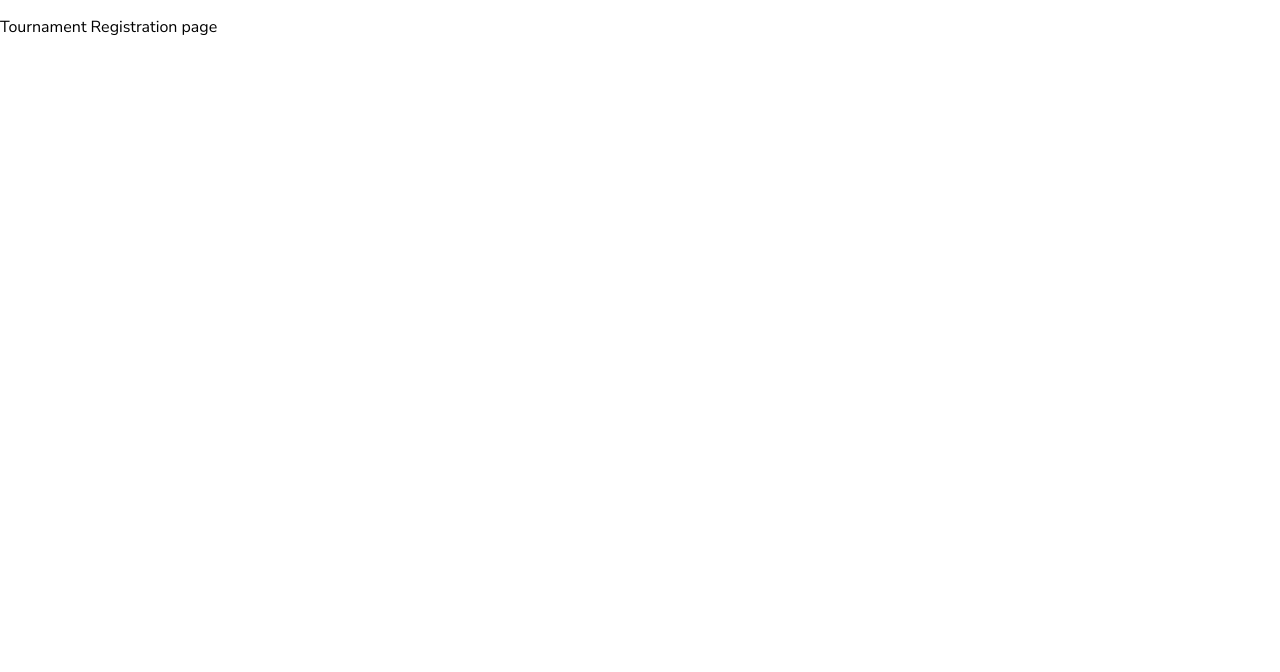
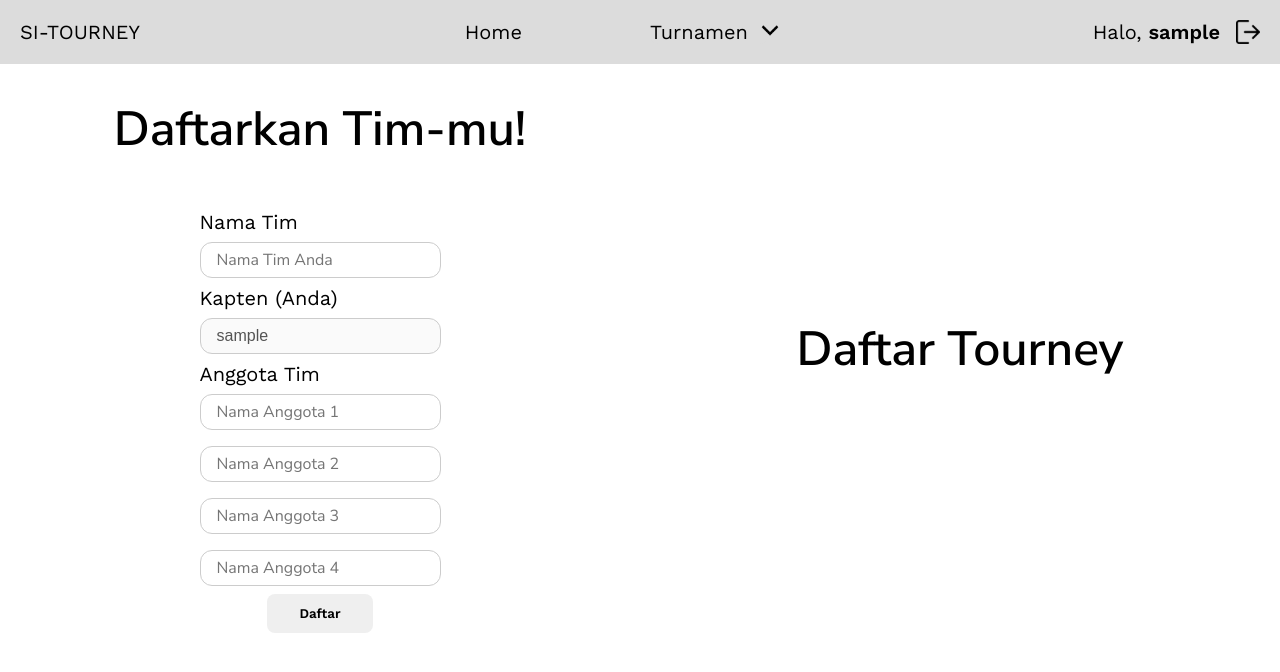
Before and after one commit to pejuang-awan/FE-Tournament-Website, a React (Create React App) app: page /tournament/register/1 in a window 1280 px wide. Shown: the top 672 px of the page. Built offline with nearby package versions, Linux system fonts and the light colour scheme; sample sign-in values are in the browser's storage.

Commit message:
Implement Register (Join) Tournament Page

```diff
--- a/src/components/Input.js
+++ b/src/components/Input.js
@@ -1,11 +1,11 @@
 import React from 'react';
 import '../static/css/components/Input.css';
 
-export default function Input({ label, placeholderText, type, name, value, onChange, customStyling }) {
+export default function Input({ label, placeholderText, type, name, value, onChange, customStyling, disabled }) {
     return (
         <div className='input-container'>
             <label>{label}</label>
-            <input id={customStyling} type={type} placeholder={placeholderText} name={name} value={value} onChange={onChange}></input>
+            <input id={customStyling} type={type} placeholder={placeholderText} name={name} value={value} onChange={onChange} disabled={disabled}></input>
         </div>
     )
 }
--- a/src/pages/RegisterTourney.js
+++ b/src/pages/RegisterTourney.js
@@ -1,7 +1,135 @@
+import React, { useState, useEffect } from 'react';
+import { useNavigate } from 'react-router-dom';
+import axios from 'axios';
+import '../static/css/pages/RegisterTourney.css';
+import Button from '../components/Button';
+import Input from "../components/Input";
+import Navbar from "../components/Navbar";
+
 export default function RegisterTourney() {
+    const [user, setUser] = useState({});
+    const [inputs, setInputs] = useState({});
+    const navigate = useNavigate();
+
+    useEffect(() => {
+        if (sessionStorage.getItem('user_data') == null) {
+            navigate('/');
+        } else {
+            setUser(JSON.parse(sessionStorage.getItem('user_data')));
+        }
+    }, []);
+
+    const registerTourney = async (event) => {
+        event.preventDefault();
+        if (inputs.teamName === undefined || inputs.memberOne === undefined ||
+            inputs.memberTwo === undefined || inputs.memberThree === undefined  ||
+            inputs.memberFour === undefined || isEmptyInput()) {
+                return alert('Lengkapi nama dan keanggotaan tim Anda.');
+        } else {
+            const data = {
+                teamName: inputs.teamName,
+                members: [inputs.memberOne, inputs.memberTwo, inputs.memberThree, inputs.memberFour],
+                tournamentId: parseInt(window.location.pathname.split('/')[3]),
+            };
+            await axios({
+                method: 'post',
+                headers: {
+                    'Authorization': "Bearer " + user.token,
+                },
+                url: `${process.env.REACT_APP_BE_BASE_URL}` + 'tourney-registry/join',
+                data: data,
+            }).then((response) => {
+                navigate('/tournament/detail/' + response.data['data']['tournamentId']);
+            }).catch((error) => {
+                alert(error);
+            });
+        }
+    }
+
+    const isEmptyInput = () => {
+        for (const input in inputs) {
+            if (!inputs[input].trim()) return true;
+        }
+        return false;
+    }
+
+    const handleInputChange = (event) => {
+        const name = event.target.name;
+        const value = event.target.value;
+        setInputs(values => ({...values, [name]:value}));
+    };
+
     return (
-        <div>
-            <p>Tournament Registration page</p>
+        <div className='tourney-register-main-container'>
+            <Navbar isCreator={user.role === 2} username={user.username || 'tamu'}/>
+            <div className='tourney-register-content'>
+                <div className='tourney-register-form-container'>
+                    <h1>Daftarkan Tim-mu!</h1>
+                    <form onSubmit={registerTourney} className='tourney-register-form'>
+                        <Input
+                            type={'text'}
+                            label={'Nama Tim'}
+                            placeholderText={'Nama Tim Anda'}
+                            name={'teamName'}
+                            value={inputs.teamName || ''}
+                            onChange={handleInputChange}
+                            customStyling={''}
+                        />
+                        <Input
+                            type={'text'}
+                            label={'Kapten (Anda)'}
+                            placeholderText={'Nama'}
+                            name={'captainId'}
+                            value={user.username}
+                            onChange={handleInputChange}
+                            customStyling={''}
+                            disabled={true}
+                        />
+                        <Input
+                            type={'text'}
+                            label={'Anggota Tim'}
+                            placeholderText={'Nama Anggota 1'}
+                            name={'memberOne'}
+                            value={inputs.memberOne || ''}
+                            onChange={handleInputChange}
+                            customStyling={''}
+                        />
+                        <Input
+                            type={'text'}
+                            placeholderText={'Nama Anggota 2'}
+                            name={'memberTwo'}
+                            value={inputs.memberTwo || ''}
+                            onChange={handleInputChange}
+                            customStyling={''}
+                        />
+                        <Input
+                            type={'text'}
+                            placeholderText={'Nama Anggota 3'}
+                            name={'memberThree'}
+                            value={inputs.memberThree || ''}
+                            onChange={handleInputChange}
+                            customStyling={''}
+                        />
+                        <Input
+                            type={'text'}
+                            placeholderText={'Nama Anggota 4'}
+                            name={'memberFour'}
+                            value={inputs.memberFour || ''}
+                            onChange={handleInputChange}
+                            customStyling={''}
+                        />
+                        <Button
+                            text={'Daftar'}
+                            type={'submit'}
+                            size={'small'}
+                            customStyling={''}
+                        />
+                    </form>
+                </div>
+                <div className='tourney-register-intro-container'>
+                    <h1>Daftar Tourney</h1>
+                </div>
+            </div>
         </div>
     )
 }
--- /dev/null
+++ b/src/static/css/pages/RegisterTourney.css
@@ -0,0 +1,57 @@
+.tourney-register-content {
+    display: flex;
+    justify-content: space-evenly;
+    height: 100%;
+}
+
+.tourney-register-form-container {
+    display: flex;
+    flex-direction: column;
+    align-items: center;
+    gap: 1em;
+    width: 50%;
+}
+
+.tourney-register-form {
+    text-align: center;
+}
+
+.tourney-register-intro-container {
+    display: flex;
+    flex-direction: column;
+    justify-content: center;
+    align-items: center;
+    width: 50%;
+}
+/*
+.intro-text {
+    margin-bottom: 25em;
+    z-index: 1;
+    text-align: center;
+    font-size: 1.15rem;
+}
+
+.intro-text h1 {
+    font-weight: var(--fw-bold);
+}
+
+.intro-image {
+    position: absolute;
+    bottom: 0;
+    max-width: 35em;
+}
+
+.intro-image img {
+    max-width: 100%;
+    height: auto;
+} */
+
+/* #uname-input, #pwd-input {
+    padding: 15px 30px;
+}
+
+.login-btn {
+    margin-top: 1.25em;
+    padding: 1rem 3rem;
+    font-size: 1.1rem;
+} */
```
